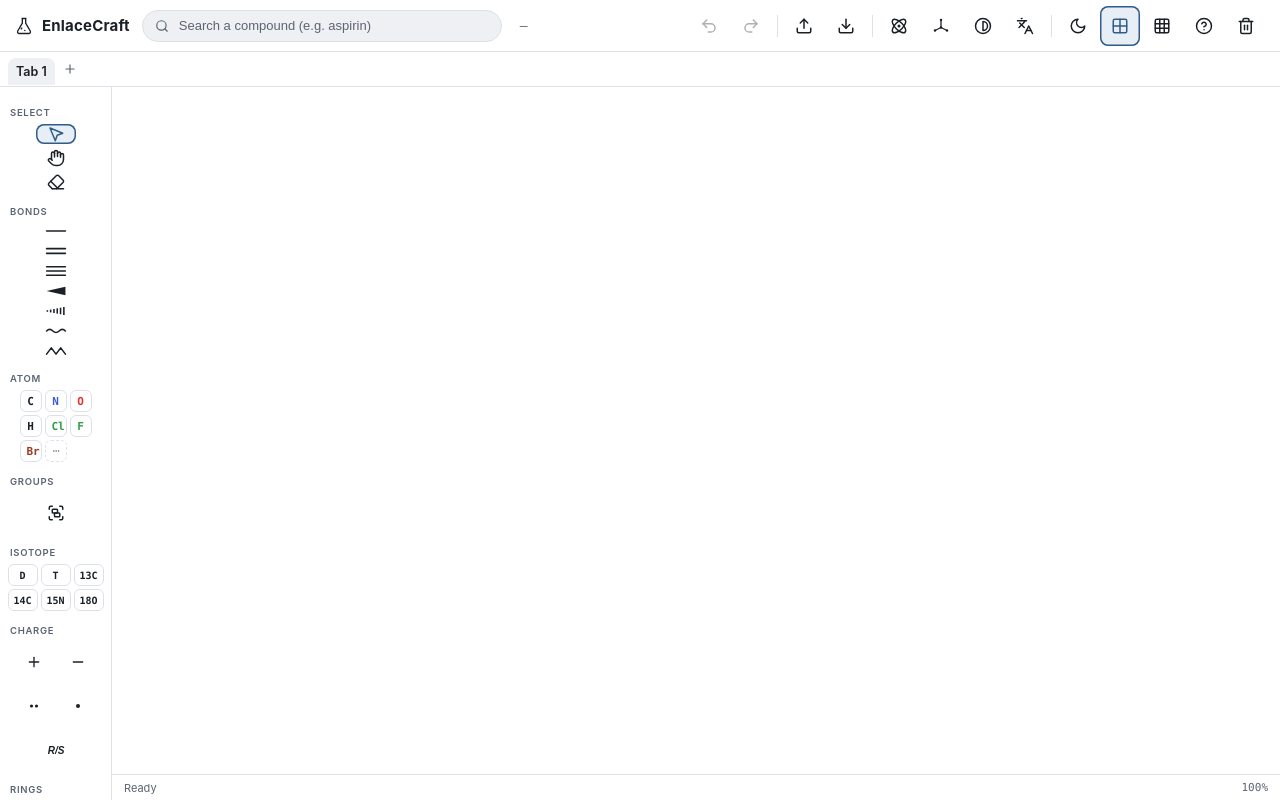
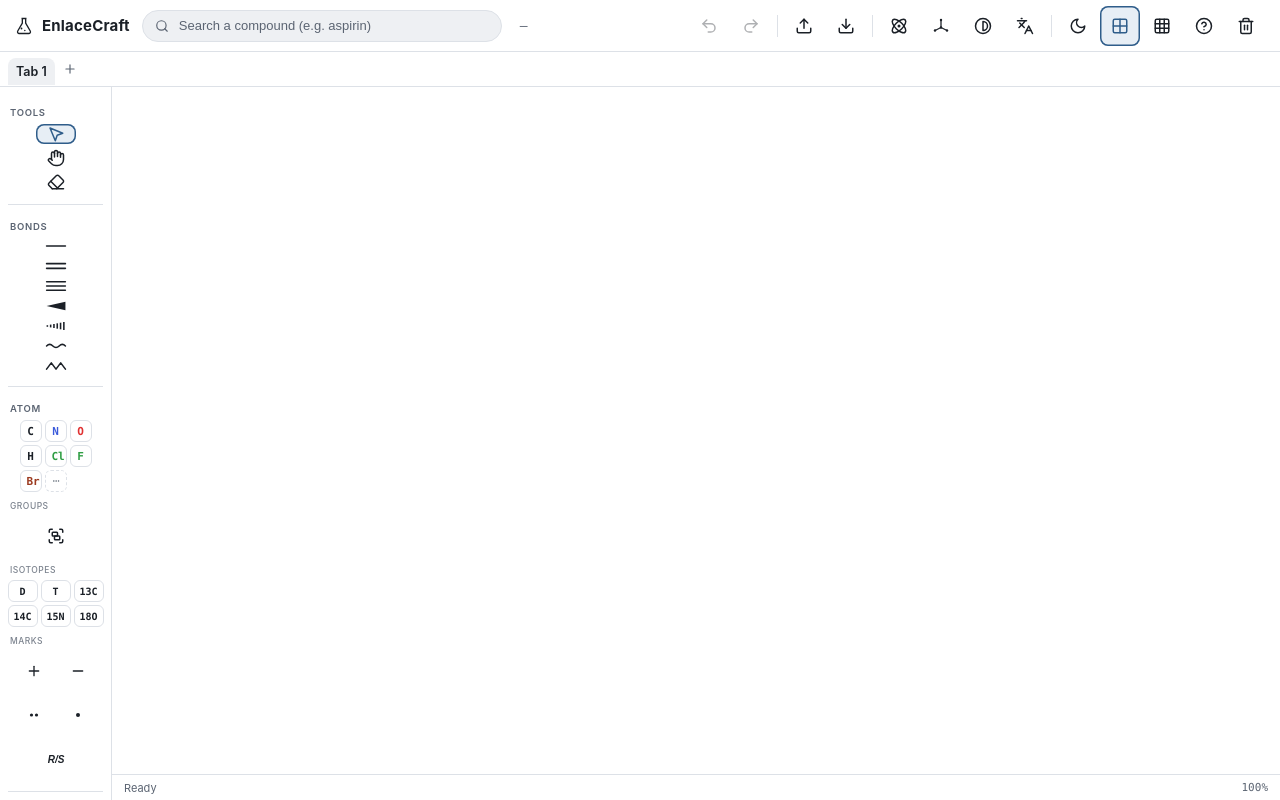
Before and after one commit to MycoPixel/enlacecraft, a React (Vite) app: page / in a window 1280 px wide. Built offline with nearby package versions, Linux system fonts and the light colour scheme.

Commit message:
sidebar was re arranged

```diff
--- a/src/components/Sidebar/Sidebar.tsx
+++ b/src/components/Sidebar/Sidebar.tsx
@@ -1,7 +1,7 @@
 import { useRef } from "react";
 import { MousePointer2, Hand, Eraser, Plus, Minus, RotateCcw, RotateCw, ZoomIn, ZoomOut, MoveDiagonal, Type, Brackets, Group } from "lucide-react";
 import { useMoleculeStore } from "../../store/useMoleculeStore";
-import { ToolButton, SectionLabel } from "./ToolButton";
+import { ToolButton, SectionLabel, SubsectionLabel } from "./ToolButton";
 import { BondGlyph } from "./BondGlyphs";
 import { ElementPicker } from "./ElementPicker";
 import { GroupPicker } from "./GroupPicker";
@@ -116,6 +116,8 @@ export function Sidebar() {
 
   return (
     <aside className="sidebar" style={{ width: sidebarWidth }}>
+      {/* Tools: how you interact with the canvas itself (as opposed to what
+          you draw with it) — select/move, pan, erase. */}
       <SectionLabel>{t("section.select")}</SectionLabel>
       <ToolButton title={t("tool.selectHint")} active={tool === "select"} onClick={() => setTool("select")}>
         <MousePointer2 size={18} />
@@ -126,6 +128,8 @@ export function Sidebar() {
       <ToolButton title={t("tool.erase")} active={tool === "erase"} onClick={() => setTool("erase")}>
         <Eraser size={18} />
       </ToolButton>
+
+      <div className="sidebar-divider" />
 
       <SectionLabel>{t("section.bonds")}</SectionLabel>
       <ToolButton title={t("tool.bondSingle")} active={tool === "bond-1"} onClick={() => setTool("bond-1")}>
@@ -150,6 +154,14 @@ export function Sidebar() {
         {BondGlyph.chain}
       </ToolButton>
 
+      <div className="sidebar-divider" />
+
+      {/* Atom: everything that configures what gets placed on an atom —
+          element, abbreviated/functional groups, isotopes, and the small
+          marks (charge, lone pairs, radicals, stereo labels). These used to
+          be four separate top-level sections; grouping them under one
+          header with lighter sub-labels makes it read as one place to go
+          for "atom stuff" instead of four unrelated stops. */}
       <SectionLabel>{t("section.atom")}</SectionLabel>
       <ElementPicker
         value={atomElement}
@@ -157,7 +169,7 @@ export function Sidebar() {
         active={tool === "atom" && !atomGroup && !atomIsotope}
       />
 
-      <SectionLabel>{t("section.groups")}</SectionLabel>
+      <SubsectionLabel>{t("section.groups")}</SubsectionLabel>
       <div className="row">
         <ToolDropdown
           title={t("tool.groups")}
@@ -184,14 +196,14 @@ export function Sidebar() {
         </ToolDropdown>
       </div>
 
-      <SectionLabel>{t("section.isotope")}</SectionLabel>
+      <SubsectionLabel>{t("section.isotope")}</SubsectionLabel>
       <IsotopePicker
         value={atomIsotope}
         onChange={(p) => { setAtomIsotope(p); setTool("atom"); }}
         active={tool === "atom" && !!atomIsotope}
       />
 
-      <SectionLabel>{t("section.charge")}</SectionLabel>
+      <SubsectionLabel>{t("section.charge")}</SubsectionLabel>
       <div className="row">
         <ToolButton title={t("tool.chargePlus")} active={tool === "charge-plus"} onClick={() => setTool("charge-plus")}>
           <Plus size={16} />
@@ -209,6 +221,8 @@ export function Sidebar() {
           <StereoLabelIcon />
         </ToolButton>
       </div>
+
+      <div className="sidebar-divider" />
 
       <SectionLabel>{t("section.rings")}</SectionLabel>
       <div className="row">
@@ -236,6 +250,13 @@ export function Sidebar() {
         )}
       </div>
 
+      <div className="sidebar-divider" />
+
+      {/* Annotations: everything drawn on top of the molecule rather than
+          part of it — text, reaction arrows, brackets, and (folded in here
+          rather than kept as their own "Reaction scheme" section, since
+          they're just two more annotation types) the reactant/product plus
+          sign and reagent text. */}
       <SectionLabel>{t("section.annotations")}</SectionLabel>
       <div className="row">
         <ToolButton title={t("tool.text")} active={tool === "text"} onClick={() => setTool("text")}>
@@ -282,10 +303,6 @@ export function Sidebar() {
         )}>
           <Brackets size={18} />
         </ToolDropdown>
-      </div>
-
-      <SectionLabel>{t("section.reactionScheme")}</SectionLabel>
-      <div className="row">
         <ToolButton title={t("tool.plus")} active={tool === "plus"} onClick={() => setTool("plus")}>
           <Plus size={18} />
         </ToolButton>
@@ -293,6 +310,8 @@ export function Sidebar() {
           <ReagentTextIcon />
         </ToolButton>
       </div>
+
+      <div className="sidebar-divider" />
 
       <SectionLabel>{t("section.transform")}</SectionLabel>
       <div className="row">
@@ -312,6 +331,11 @@ export function Sidebar() {
         <ToolButton title={t("tool.zoomOut")} onClick={() => zoomBy(1 / 1.2)}><ZoomOut size={17} /></ToolButton>
         <ToolButton title={t("tool.resetView")} onClick={resetView}><MoveDiagonal size={17} /></ToolButton>
       </div>
+
+      {/* A hairline before Clear sets it apart as the one destructive
+          action down here among view controls, so it doesn't read as just
+          another view button. */}
+      <div className="sidebar-divider" />
       <ClearDrawingButton withLabel />
       <div
         className="sidebar-resize-handle"
--- a/src/components/Sidebar/ToolButton.tsx
+++ b/src/components/Sidebar/ToolButton.tsx
@@ -31,3 +31,13 @@ export function Divider() {
 export function SectionLabel({ children }: { children: ReactNode }) {
   return <div className="section-label">{children}</div>;
 }
+
+/**
+ * A lighter-weight label for a sub-group nested inside a broader section
+ * (e.g. "Groups" / "Isotopes" / "Marks" within the "Atom" section) — signals
+ * "still part of the section above" rather than starting a new one, so
+ * closely-related pickers don't each need their own full-weight header.
+ */
+export function SubsectionLabel({ children }: { children: ReactNode }) {
+  return <div className="subsection-label">{children}</div>;
+}
--- a/src/components/common/ClearDrawingButton.tsx
+++ b/src/components/common/ClearDrawingButton.tsx
@@ -32,12 +32,27 @@ export function ClearDrawingButton({ withLabel }: { withLabel?: boolean }) {
     if (!btn) return;
     const rect = btn.getBoundingClientRect();
     const left = Math.min(rect.left, window.innerWidth - POPOVER_WIDTH - 8);
-    setCoords({ top: rect.bottom + 8, left: Math.max(8, left) });
+    // Use the popover's real height once it's mounted; before that (the
+    // very first open), fall back to a generous estimate. Without this, a
+    // trigger near the bottom of the viewport — like this button, which
+    // the sidebar's `.spacer` pushes to the bottom edge — would open a
+    // popover that renders mostly or entirely below the visible window.
+    const estimatedHeight = popoverRef.current?.offsetHeight ?? 110;
+    const fitsBelow = rect.bottom + 8 + estimatedHeight <= window.innerHeight - 8;
+    const top = fitsBelow ? rect.bottom + 8 : Math.max(8, rect.top - estimatedHeight - 8);
+    setCoords({ top, left: Math.max(8, left) });
   };
 
   useLayoutEffect(() => {
     if (open) reposition();
   }, [open]);
+
+  // Re-run once the popover has actually mounted so the flip-above check
+  // above uses its real measured height instead of the estimate.
+  useLayoutEffect(() => {
+    if (open && coords) reposition();
+    // eslint-disable-next-line react-hooks/exhaustive-deps
+  }, [open, !!coords]);
 
   useEffect(() => {
     if (!open) return;
--- a/src/components/common/ConfirmPopover.tsx
+++ b/src/components/common/ConfirmPopover.tsx
@@ -40,13 +40,26 @@ export function ConfirmPopover({
     if (!anchor) return;
     const rect = anchor.getBoundingClientRect();
     const left = Math.min(rect.left, window.innerWidth - POPOVER_WIDTH - 8);
-    setCoords({ top: rect.bottom + 8, left: Math.max(8, left) });
+    // Prefer the popover's real measured height once mounted; fall back to
+    // an estimate for the very first open. Flips the popover above the
+    // anchor when it wouldn't fit below, so triggers near the bottom of the
+    // viewport don't open a popover that's invisible off-screen.
+    const estimatedHeight = popoverRef.current?.offsetHeight ?? 110;
+    const fitsBelow = rect.bottom + 8 + estimatedHeight <= window.innerHeight - 8;
+    const top = fitsBelow ? rect.bottom + 8 : Math.max(8, rect.top - estimatedHeight - 8);
+    setCoords({ top, left: Math.max(8, left) });
   };
 
   useLayoutEffect(() => {
     if (open) reposition();
     // eslint-disable-next-line react-hooks/exhaustive-deps
   }, [open]);
+
+  // Re-run once mounted so the flip-above check uses the real height.
+  useLayoutEffect(() => {
+    if (open && coords) reposition();
+    // eslint-disable-next-line react-hooks/exhaustive-deps
+  }, [open, !!coords]);
 
   useEffect(() => {
     if (!open) return;
--- a/src/i18n/translations.ts
+++ b/src/i18n/translations.ts
@@ -179,20 +179,19 @@ export const translations: Record<Lang, Dict> = {
     "annotation.increaseFontSize": "Increase text size",
     "annotation.decreaseFontSize": "Decrease text size",
 
-    "section.reactionScheme": "Reaction scheme",
     "tool.plus": "Plus sign, joins reactants/products (+)",
     "tool.addReagentText": "Add reagent text above the selected arrow",
 
-    "section.select": "Select",
+    "section.select": "Tools",
     "section.bonds": "Bonds",
     "section.atom": "Atom",
     "section.groups": "Groups",
     "tool.groups": "Groups (abbreviated & functional)",
     "section.groupsAbbreviated": "Abbreviated",
     "section.groupsFunctional": "Functional groups",
-    "section.isotope": "Isotope",
-    "section.charge": "Charge",
-    "section.rings": "Rings",
+    "section.isotope": "Isotopes",
+    "section.charge": "Marks",
+    "section.rings": "Rings & structures",
     "tool.ring": "Ring template",
     "tool.functionalGroup": "Functional group",
     "fgroup.hydroxyl": "Hydroxyl (-OH)",
@@ -209,7 +208,7 @@ export const translations: Record<Lang, Dict> = {
     "fgroup.rotateHint": "Tip: press and drag on the canvas (like drawing a bond) to set the group's angle before releasing.",
     "tool.structures": "Pre-made structures (sugars, etc.)",
     "section.view": "View",
-    "section.transform": "Transform",
+    "section.transform": "Rotate",
 
     "tool.rotateCCW": "Rotate selection left 30° ([)",
     "tool.rotateCW": "Rotate selection right 30° (])",
@@ -418,20 +417,19 @@ export const translations: Record<Lang, Dict> = {
     "annotation.increaseFontSize": "Aumentar tamaño de texto",
     "annotation.decreaseFontSize": "Reducir tamaño de texto",
 
-    "section.reactionScheme": "Esquema de reacción",
     "tool.plus": "Signo más, une reactivos/productos (+)",
     "tool.addReagentText": "Añadir texto de reactivo sobre la flecha seleccionada",
 
-    "section.select": "Selección",
+    "section.select": "Herramientas",
     "section.bonds": "Enlaces",
     "section.atom": "Átomo",
     "section.groups": "Grupos",
     "tool.groups": "Grupos (abreviados y funcionales)",
     "section.groupsAbbreviated": "Abreviados",
     "section.groupsFunctional": "Grupos funcionales",
-    "section.isotope": "Isótopo",
-    "section.charge": "Carga",
-    "section.rings": "Anillos",
+    "section.isotope": "Isótopos",
+    "section.charge": "Marcas",
+    "section.rings": "Anillos y estructuras",
     "tool.ring": "Plantilla de anillo",
     "tool.functionalGroup": "Grupo funcional",
     "fgroup.hydroxyl": "Hidroxilo (-OH)",
@@ -448,7 +446,7 @@ export const translations: Record<Lang, Dict> = {
     "fgroup.rotateHint": "Consejo: presiona y arrastra sobre el lienzo (como al dibujar un enlace) para fijar el ángulo del grupo antes de soltar.",
     "tool.structures": "Estructuras prediseñadas (azúcares, etc.)",
     "section.view": "Vista",
-    "section.transform": "Transformar",
+    "section.transform": "Rotar",
 
     "tool.rotateCCW": "Girar selección 30° a la izquierda ([)",
     "tool.rotateCW": "Girar selección 30° a la derecha (])",
--- a/src/styles/app.css
+++ b/src/styles/app.css
@@ -363,6 +363,29 @@
 
 .spacer {
   flex: 1;
+}
+
+.subsection-label {
+  font-size: 8.5px;
+  text-transform: uppercase;
+  letter-spacing: 0.5px;
+  color: var(--ink-soft);
+  opacity: 0.8;
+  margin: 5px 0 1px;
+  align-self: flex-start;
+  padding-left: 2px;
+  font-weight: 500;
+}
+
+/* Horizontal rule between clusters of sections in the sidebar (e.g.
+   basic tools vs. atom editing vs. annotations), so related groups read
+   as visually distinct without needing yet another text label. */
+.sidebar-divider {
+  width: 100%;
+  height: 1px;
+  background: var(--panel-border);
+  margin: 8px 0 2px;
+  flex-shrink: 0;
 }
 
 .row {
```
